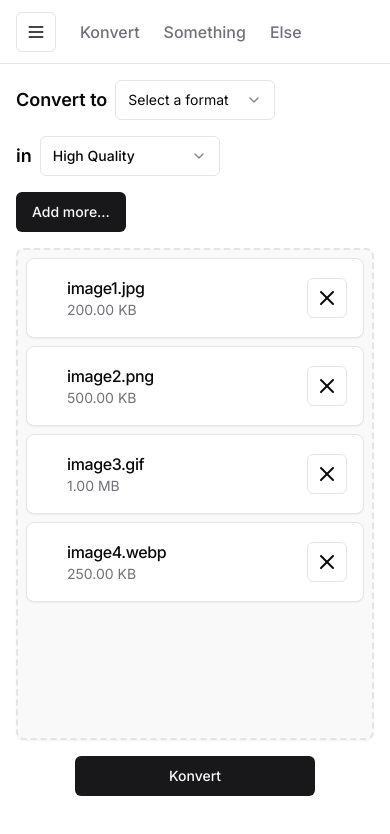
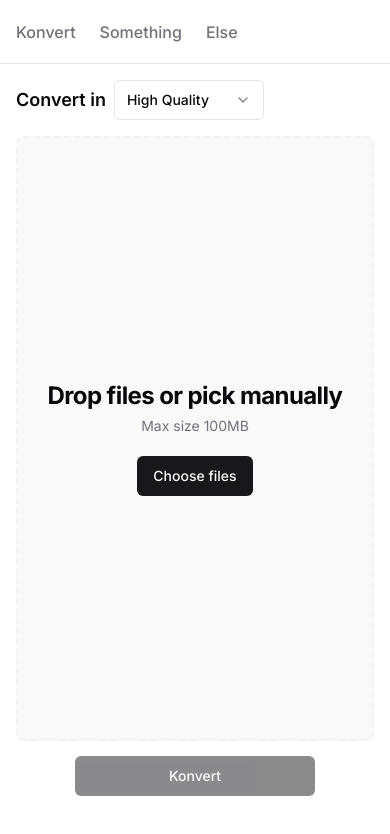
Before and after one commit to rogeonee/konvert, a Next.js app: page / in a window 390 px wide. Shown: the top 834 px of the page. Built offline with nearby package versions, Linux system fonts and the light colour scheme.

Commit message:
frontend form
* Mobile hook + updates
* Added drag n drop
* Added form and error handling

```diff
--- a/app/layout.tsx
+++ b/app/layout.tsx
@@ -1,6 +1,7 @@
 import type { Metadata } from 'next';
 import { Inter as FontSans } from 'next/font/google';
 import { ThemeProvider } from '@/components/theme-provider';
+import Navbar from '@/components/navbar';
 import { cn } from '@/lib/utils';
 import './globals.css';
 
@@ -20,7 +21,7 @@ export default function RootLayout({
   children: React.ReactNode;
 }>) {
   return (
-    <html lang="en">
+    <html lang="en" suppressHydrationWarning>
       <body
         className={cn(
           'min-h-screen bg-background font-sans antialiased',
@@ -33,7 +34,10 @@ export default function RootLayout({
           enableSystem
           disableTransitionOnChange
         >
-          {children}
+          <div className="flex min-h-screen w-full flex-col">
+            <Navbar />
+            <main className="flex-1 p-4">{children}</main>
+          </div>
         </ThemeProvider>
       </body>
     </html>
--- a/app/page.tsx
+++ b/app/page.tsx
@@ -1,90 +1,151 @@
 'use client';
 
-import React, { useState } from 'react';
-import Navbar from '@/components/navbar';
+import React, { useCallback } from 'react';
+import { useDropzone } from 'react-dropzone';
+import { useForm, useFieldArray } from 'react-hook-form';
+import { zodResolver } from '@hookform/resolvers/zod';
+import * as z from 'zod';
+
 import { Button } from '@/components/ui/button';
-import SelectFormat from '@/components/select-format';
-import SelectQuality from '@/components/select-quality';
 import ImageCard from '@/components/image-card';
-import { Input } from '@/components/ui/input';
+import { Form } from '@/components/ui/form';
+import Header from '@/components/header';
 
-const sampleImages = [
-  { name: 'image1.jpg', size: 204800 },
-  { name: 'image2.png', size: 512000 },
-  { name: 'image3.gif', size: 1048576 },
-  { name: 'image4.webp', size: 256000 },
-  /*
-  { name: 'image5.svg', size: 102400 },
-  { name: 'image6.webp', size: 256000 },
-  { name: 'image7.svg', size: 102400 },
-   */
-];
+const formSchema = z.object({
+  quality: z.enum(['low', 'medium', 'high']),
+  images: z.array(
+    z.object({
+      file: z.any(), // For server-side rendering
+      format: z.string().min(1, 'Format is required'),
+    }),
+  ),
+});
 
-export default function Home() {
-  const [images, setImages] = useState(sampleImages);
+export type FormData = z.infer<typeof formSchema>;
+
+const Home = () => {
+  const form = useForm<FormData>({
+    resolver: zodResolver(formSchema),
+    defaultValues: {
+      quality: 'high',
+      images: [],
+    },
+  });
+
+  const { fields, append, remove } = useFieldArray({
+    control: form.control,
+    name: 'images',
+  });
+
+  const onDrop = useCallback(
+    (acceptedFiles: File[]) => {
+      const newImages = acceptedFiles.map((file) => ({
+        file,
+        format: '',
+      }));
+      append(newImages);
+    },
+    [append],
+  );
+
+  const { getRootProps, getInputProps, isDragActive } = useDropzone({
+    onDrop,
+    accept: {
+      'image/*': ['.jpeg', '.png', '.jpg', '.gif', '.webp'],
+    },
+    maxSize: 100 * 1024 * 1024, // 100MB
+    noClick: true,
+  });
+
+  const handleAddMore = () => {
+    (document.getElementById('fileInput') as HTMLInputElement)!.click();
+  };
+
+  const onSubmit = (data: FormData) => {
+    console.log('submit pressed');
+
+    // Runtime check for File objects
+    const isValid = data.images.every((image) => image.file instanceof File);
+    if (isValid) {
+      console.log(data);
+    } else {
+      console.error('Invalid file data');
+    }
+  };
 
   return (
-    <div className="flex min-h-screen w-full flex-col">
-      <Navbar />
-      <main className="flex-1 p-4">
+    <Form {...form}>
+      <form onSubmit={form.handleSubmit(onSubmit)} className="space-y-8">
         <div className="flex min-h-[calc(100vh-8rem)] md:min-h-[calc(100vh-6rem)] flex-col gap-4 lg:gap-6 lg:p-6">
-          <div className="flex flex-col gap-2 md:flex-row justify-between sm:items-center sm:gap-4">
-            <div className="flex flex-col md:flex-row items-center gap-4 w-full">
-              <div className="flex w-full md:w-auto items-center justify-start gap-2">
-                <h1 className="text-lg font-semibold md:text-2xl">
-                  Convert to
-                </h1>
-                <SelectFormat />
-              </div>
-              <div className="flex w-full md:w-auto items-center justify-start gap-2">
-                <h1 className="text-lg font-semibold md:text-2xl">in</h1>
-                <SelectQuality />
-              </div>
-            </div>
-            {/* Shows when images are not empty */}
-            {images.length > 0 && (
-              <div className="flex mt-2 md:justify-end md:mt-0">
-                <Button variant="default">Add more...</Button>
-              </div>
-            )}
-          </div>
+          {/* Header */}
+          <Header
+            fields={fields}
+            handleAddMore={handleAddMore}
+            control={form.control}
+          />
 
-          {/* Drop files section */}
-          <div className="flex flex-1 bg-muted/50 rounded-lg border-2 border-dashed shadow-sm p-2 md:p-4">
-            {images.length === 0 ? (
+          {/* Dropzone */}
+          <div
+            {...getRootProps()}
+            className={`flex flex-1 bg-muted/50 rounded-lg border-2 border-dashed shadow-sm p-2 md:p-4 ${
+              isDragActive ? 'border-primary' : 'border-muted'
+            }`}
+          >
+            <input {...getInputProps()} id="fileInput" />
+            {fields.length === 0 ? (
               <div className="flex flex-1 items-center justify-center">
                 <div className="flex flex-col items-center gap-1 text-center">
                   <h3 className="text-2xl font-bold tracking-tight">
-                    Drop files or pick manually
+                    {isDragActive
+                      ? 'Drop the files here'
+                      : 'Drop files or pick manually'}
                   </h3>
                   <p className="text-sm text-muted-foreground">
                     Max size 100MB
                   </p>
-                  <Button variant="default" className="mt-4">
+                  <Button
+                    variant="default"
+                    className="mt-4"
+                    onClick={(e) => {
+                      e.preventDefault();
+                      handleAddMore();
+                    }}
+                    type="button"
+                  >
                     Choose files
                   </Button>
                 </div>
               </div>
             ) : (
               <div className="flex flex-col gap-2 w-full">
-                {images.map((image, index) => (
+                {fields.map((field, index) => (
                   <ImageCard
-                    key={index}
-                    filename={image.name}
-                    filesize={image.size}
+                    key={field.id}
+                    filename={field.file.name}
+                    filesize={field.file.size}
+                    onRemove={() => remove(index)}
+                    control={form.control}
+                    name={`images.${index}.format`}
                   />
                 ))}
               </div>
             )}
           </div>
 
+          {/* Submit button */}
           <div className="flex justify-center">
-            <Button disabled={images.length === 0} className="w-60">
-              Konvert
+            <Button
+              type="submit"
+              disabled={fields.length === 0}
+              className="w-60"
+            >
+              {fields.length > 1 ? 'Konvert all' : 'Konvert'}
             </Button>
           </div>
         </div>
-      </main>
-    </div>
+      </form>
+    </Form>
   );
-}
+};
+
+export default Home;
--- /dev/null
+++ b/components/header.tsx
@@ -0,0 +1,40 @@
+import React from 'react';
+import { Control, FieldArrayWithId } from 'react-hook-form';
+import { Button } from '@/components/ui/button';
+import SelectQuality from '@/components/select-quality';
+import type { FormData } from '@/app/page';
+
+type HeaderProps = {
+  fields: FieldArrayWithId<FormData, 'images'>[];
+  control: Control<FormData>;
+  handleAddMore: () => void;
+};
+
+const Header: React.FC<HeaderProps> = ({ fields, control, handleAddMore }) => {
+  return (
+    <div className="flex flex-col gap-2 md:flex-row justify-between sm:items-center sm:gap-4">
+      <div className="flex flex-col md:flex-row items-center gap-4 w-full">
+        <div className="flex w-full md:w-auto items-center justify-start gap-2">
+          <h1 className="text-lg font-semibold md:text-2xl">Convert in</h1>
+          <SelectQuality control={control} name="quality" />
+        </div>
+      </div>
+      {fields.length > 0 && (
+        <div className="flex mt-2 md:justify-end md:mt-0">
+          <Button
+            variant="default"
+            onClick={(e) => {
+              e.preventDefault();
+              handleAddMore();
+            }}
+            type="button"
+          >
+            Add more...
+          </Button>
+        </div>
+      )}
+    </div>
+  );
+};
+
+export default Header;
--- a/components/image-card.tsx
+++ b/components/image-card.tsx
@@ -1,6 +1,7 @@
 'use client';
 
 import React from 'react';
+import { Control, Controller, useFormState } from 'react-hook-form';
 import {
   Card,
   CardHeader,
@@ -8,35 +9,78 @@ import {
   CardDescription,
 } from '@/components/ui/card';
 import { Button } from '@/components/ui/button';
+import SelectFormat from './select-format';
 import { X } from 'lucide-react';
+import useMobile from '@/lib/useMobile';
 
 type ImageProps = {
   filename: string;
   filesize: number;
-  // onRemove: () => void;
+  control: Control<any>;
+  name: string;
+  onRemove: () => void;
 };
 
-const ImageCard: React.FC<ImageProps> = ({ filename, filesize }) => {
-  // Helper function to format the file size
+const ImageCard: React.FC<ImageProps> = ({
+  filename,
+  filesize,
+  control,
+  name,
+  onRemove,
+}) => {
+  const isMobile = useMobile();
+  const { errors } = useFormState({ control });
+
+  // Format the file size
   const formatFileSize = (size: number) => {
     if (size < 1024) return size + ' B';
     if (size < 1048576) return (size / 1024).toFixed(2) + ' KB';
     return (size / 1048576).toFixed(2) + ' MB';
   };
 
+  // Truncate the filename on mobile
+  const truncateFilename = (name: string) => {
+    const maxLength = 6; // 6 for filename + 5 for format
+    return name.length > maxLength ? name.slice(0, maxLength - 3) + '..' : name;
+  };
+
+  // Split the filename and format
+  const splitFilename = filename.split('.');
+  const namePart = splitFilename[0];
+  const formatPart = splitFilename[1] ? `.${splitFilename[1]}` : '';
+
   return (
-    <Card className="flex flex-row justify-between items-center w-full h-20 p-4">
-      <CardHeader>
+    <Card className="flex flex-row justify-between items-center w-full h-20 pl-0 pr-4">
+      <CardHeader className="flex-1">
         <div>
           <CardTitle className="text-md font-medium sm:text-md md:text-lg">
-            {filename}
+            {isMobile ? truncateFilename(namePart) + formatPart : filename}{' '}
           </CardTitle>
           <CardDescription>{formatFileSize(filesize)}</CardDescription>
         </div>
       </CardHeader>
-      <Button variant="outline" size="icon" className="hover:border-red-500">
-        <X />
-      </Button>
+      <div className="flex items-center gap-4">
+        <Controller
+          name={name}
+          control={control}
+          rules={{ required: true }}
+          render={({ field, fieldState }) => (
+            <SelectFormat
+              value={field.value}
+              onChange={field.onChange}
+              error={fieldState.invalid}
+            />
+          )}
+        />
+        <Button
+          variant="outline"
+          size="icon"
+          className="hover:border-red-500"
+          onClick={onRemove}
+        >
+          <X />
+        </Button>
+      </div>
     </Card>
   );
 };
--- a/components/select-format.tsx
+++ b/components/select-format.tsx
@@ -6,6 +6,7 @@ import {
   SelectContent,
   SelectItem,
 } from '@/components/ui/select';
+import { cn } from '@/lib/utils';
 
 const formats = [
   { value: 'jpg', label: 'JPG' },
@@ -15,11 +16,27 @@ const formats = [
   { value: 'gif', label: 'GIF' },
 ];
 
-const SelectFormat = () => {
+interface SelectFormatProps {
+  value: string;
+  onChange: (value: string) => void;
+  error?: boolean;
+}
+
+const SelectFormat: React.FC<SelectFormatProps> = ({
+  value,
+  onChange,
+  error,
+}) => {
   return (
-    <Select>
-      <SelectTrigger id="format" className="w-[160px]">
-        <SelectValue placeholder="Select a format" />
+    <Select onValueChange={onChange}>
+      <SelectTrigger
+        id="format"
+        className={cn(
+          'w-[120px]',
+          error && 'border-red-500 focus:ring-red-500',
+        )}
+      >
+        <SelectValue placeholder="Convert to" />
       </SelectTrigger>
       <SelectContent>
         {formats.map((format) => (
--- a/components/select-quality.tsx
+++ b/components/select-quality.tsx
@@ -1,4 +1,5 @@
 import React from 'react';
+import { Control, Controller } from 'react-hook-form';
 import {
   Select,
   SelectTrigger,
@@ -14,41 +15,52 @@ const qualities = [
     description: 'As sharp as possible.',
   },
   {
-    value: 'balanced',
+    value: 'medium',
     label: 'Balanced',
     description: 'Neither fish nor meat.',
   },
   {
-    value: 'fast',
+    value: 'low',
     label: 'Fast',
     description: 'I am speed.',
   },
 ];
 
-const SelectQuality = () => {
+interface SelectQualityProps {
+  control: Control<any>;
+  name: string;
+}
+
+const SelectQuality: React.FC<SelectQualityProps> = ({ control, name }) => {
   return (
-    <Select defaultValue="high">
-      <SelectTrigger
-        id="quality"
-        className="w-[180px] [&_[data-description]]:hidden"
-      >
-        <SelectValue placeholder="Select a quality level" />
+    <Controller
+      name={name}
+      control={control}
+      render={({ field }) => (
+        <Select onValueChange={field.onChange} defaultValue={field.value}>
+          <SelectTrigger className="w-[150px] [&_[data-description]]:hidden">
+            <SelectValue placeholder="Select quality" />
           </SelectTrigger>
           <SelectContent>
             {qualities.map((quality) => (
               <SelectItem key={quality.value} value={quality.value}>
+                {' '}
                 <div className="flex items-start gap-3 text-muted-foreground">
                   <div className="grid gap-0.5">
-                <p className="font-medium text-foreground">{quality.label}</p>
+                    <p className="font-medium text-foreground">
+                      {quality.label}
+                    </p>
                     <p className="text-xs" data-description>
                       {quality.description}
                     </p>
                   </div>
-            </div>
+                </div>{' '}
               </SelectItem>
             ))}
           </SelectContent>
         </Select>
+      )}
+    />
   );
 };
 
--- /dev/null
+++ b/lib/useMobile.tsx
@@ -0,0 +1,22 @@
+import { useState, useEffect } from 'react';
+
+const useMobile = () => {
+  const [isMobile, setIsMobile] = useState(false);
+
+  useEffect(() => {
+    const handleResize = () => {
+      setIsMobile(window.innerWidth < 640); // Tailwind's 'sm' breakpoint 640px
+    };
+
+    handleResize();
+    window.addEventListener('resize', handleResize);
+
+    return () => {
+      window.removeEventListener('resize', handleResize);
+    };
+  }, []);
+
+  return isMobile;
+};
+
+export default useMobile;
--- a/package.json
+++ b/package.json
@@ -23,6 +23,7 @@
     "next-themes": "^0.3.0",
     "react": "^18",
     "react-dom": "^18",
+    "react-dropzone": "^14.2.3",
     "react-hook-form": "^7.52.2",
     "tailwind-merge": "^2.5.2",
     "tailwindcss-animate": "^1.0.7",
```
Also changed, not shown: components/navbar.tsx (+6 -2 lines), 1 other file (tests, documents, lock files or other folders). Lines whose indentation alone changed are shown as unchanged.
